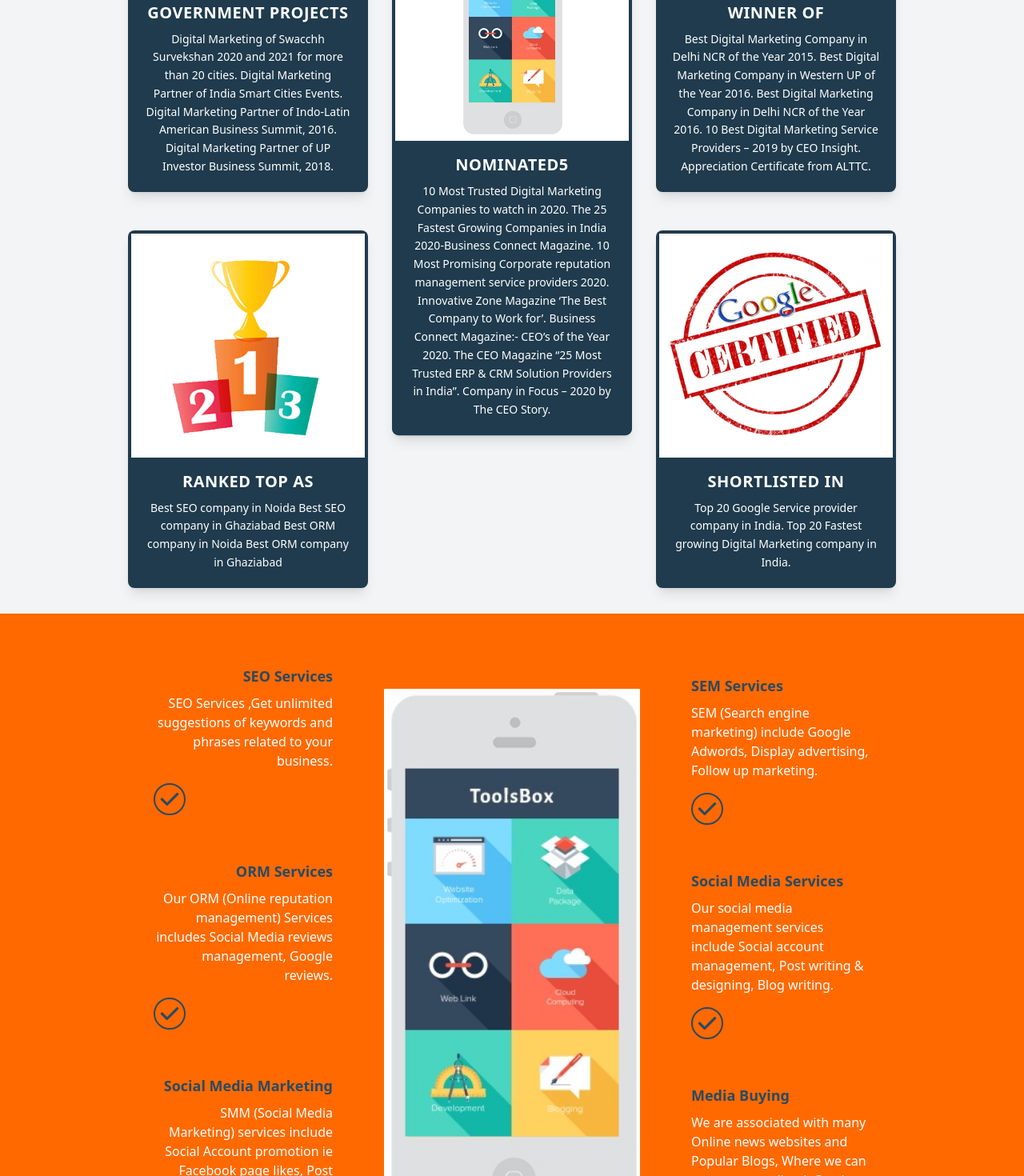
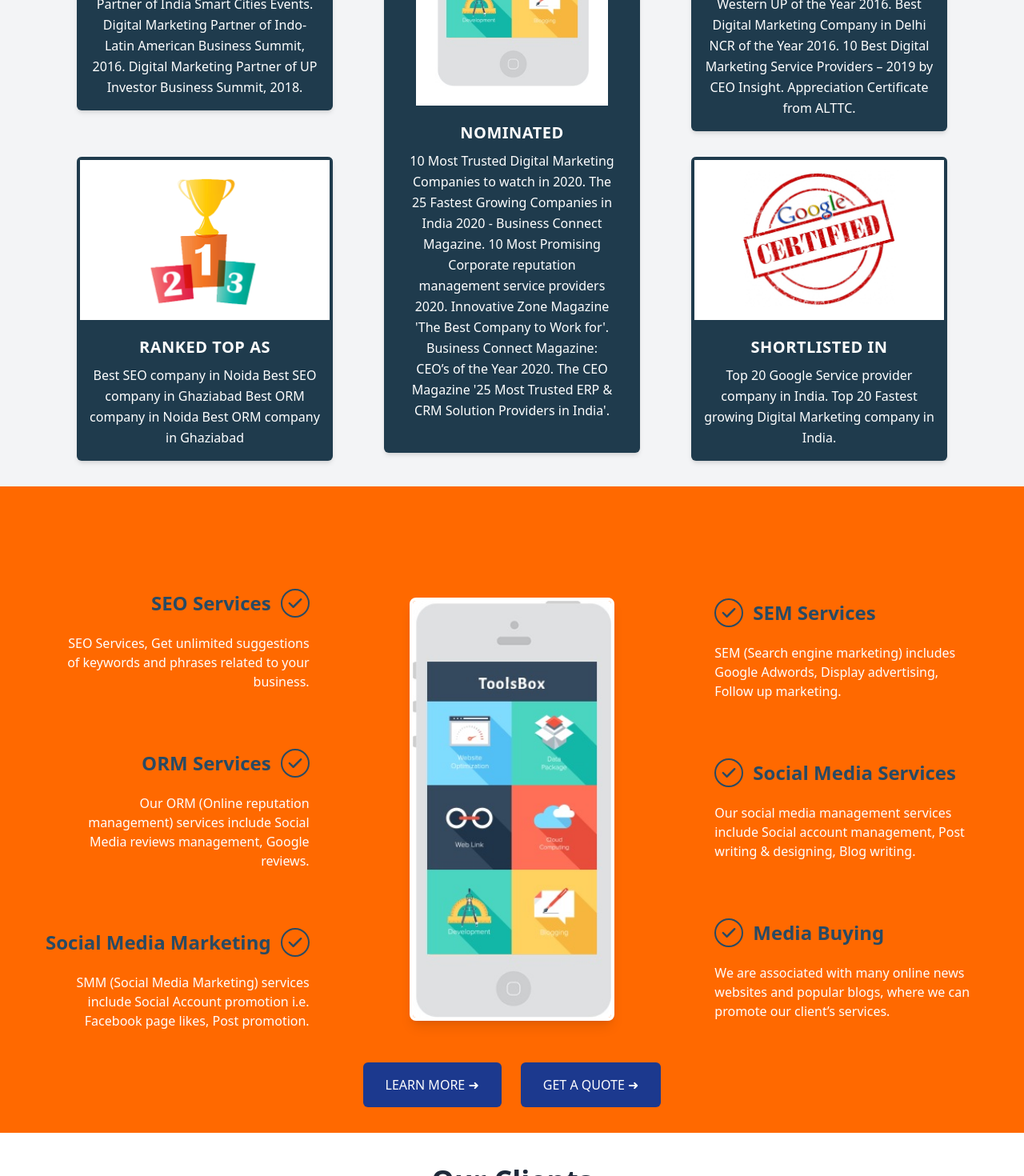
Before and after one commit to Erroug/NktechFinal, a React (Vite) app: page / in a window 1280 px wide. Shown: the part 2300-3770 px from the top of the page at 80% size. Built offline with nearby package versions, Linux system fonts and the light colour scheme.

Commit message:
optimized site

```diff
--- a/src/App.jsx
+++ b/src/App.jsx
@@ -3,7 +3,7 @@ import Home from "./pages/Home.jsx";
 import About from "./pages/AboutUs.jsx";
 import Services from "./pages/services/Services.jsx";
 import Navbar from "./components/Navbar.jsx";
-import Footer from "./components/Footer.jsx"; // ✅ Added Footer import
+import Footer from "./components/Footer.jsx";
 
 import ServicesSection from "./components/ServicesSection .jsx";
 
--- a/src/components/AwardsAchievements.jsx
+++ b/src/components/AwardsAchievements.jsx
@@ -1,20 +1,41 @@
-// Use images from public/assets so they resolve in production on Vercel
+import React from "react";
+
+// image paths (from public/assets)
 const awardImg = "/assets/govt-projects.png";
 const WinnerImg = "/assets/winner.png";
 const RankImg = "/assets/rank.png";
 const GoogleImg = "/assets/google-certified.png";
 const iphoneImg = "/assets/iphone-toolbox.jpg";
 
-const Card = ({ title, description, imgSrc, width, height }) => (
-  <div className="w-75 p-1 bg-[#1f3b4d] text-white rounded-lg shadow-lg overflow-hidden">
+const Card = ({ title, description, imgSrc, center }) => (
+  <div
+    className={`bg-[#1f3b4d] text-white rounded-md shadow-md overflow-hidden ${
+      center ? "flex flex-col items-center justify-center py-6 px-4" : ""
+    }`}
+  >
+    {/* image area */}
+    <div
+      className={`bg-white flex items-center justify-center ${
+        center
+          ? "px-6 py-6 border-4 border-[#1f3b4d]"
+          : "p-3 border-4 border-[#1f3b4d]"
+      }`}
+    >
       <img
         src={imgSrc}
         alt={title}
-      className="w-full h-70 object-contain bg-white p-2"
+        className={`object-contain ${
+          center ? "w-36 sm:w-40 md:w-48 h-auto" : "w-full h-40 sm:h-44"
+        }`}
       />
-    <div className="p-4 text-center">
-      <h2 className="text-xl font-bold uppercase tracking-wide">{title}</h2>
-      <p className="mt-2 text-sm leading-relaxed">{description}</p>
+    </div>
+
+    {/* content */}
+    <div className={`p-4 text-center ${center ? "pt-4" : ""}`}>
+      <h2 className="text-lg sm:text-xl font-bold uppercase tracking-wide">
+        {title}
+      </h2>
+      <p className="mt-2 text-sm sm:text-base leading-relaxed">{description}</p>
     </div>
   </div>
 );
@@ -23,56 +44,75 @@ export default function AwardsGrid() {
   const cards = [
     {
       title: "GOVERNMENT PROJECTS",
-      description: "Digital Marketing of Swacchh Survekshan 2020 and 2021 for more than 20 cities. Digital Marketing Partner of India Smart Cities Events. Digital Marketing Partner of Indo-Latin American Business Summit, 2016. Digital Marketing Partner of UP Investor Business Summit, 2018.",
+      description:
+        "Digital Marketing of Swacchh Survekshan 2020 and 2021 for more than 20 cities. Digital Marketing Partner of India Smart Cities Events. Digital Marketing Partner of Indo-Latin American Business Summit, 2016. Digital Marketing Partner of UP Investor Business Summit, 2018.",
       imgSrc: awardImg,
     },
     {
       title: "WINNER OF",
-      description: "Best Digital Marketing Company in Delhi NCR of the Year 2015. Best Digital Marketing Company in Western UP of the Year 2016. Best Digital Marketing Company in Delhi NCR of the Year 2016. 10 Best Digital Marketing Service Providers – 2019 by CEO Insight. Appreciation Certificate from ALTTC.",
+      description:
+        "Best Digital Marketing Company in Delhi NCR of the Year 2015. Best Digital Marketing Company in Western UP of the Year 2016. Best Digital Marketing Company in Delhi NCR of the Year 2016. 10 Best Digital Marketing Service Providers – 2019 by CEO Insight. Appreciation Certificate from ALTTC.",
       imgSrc: WinnerImg,
-      width: "289px",
     },
     {
       title: "RANKED TOP AS",
-      description: "Best SEO company in Noida Best SEO company in Ghaziabad Best ORM company in Noida Best ORM company in Ghaziabad",
+      description:
+        "Best SEO company in Noida Best SEO company in Ghaziabad Best ORM company in Noida Best ORM company in Ghaziabad",
       imgSrc: RankImg,
     },
     {
       title: "SHORTLISTED IN",
-      description: "Top 20 Google Service provider company in India. Top 20 Fastest growing Digital Marketing company in India.",
+      description:
+        "Top 20 Google Service provider company in India. Top 20 Fastest growing Digital Marketing company in India.",
       imgSrc: GoogleImg,
     },
     {
-      title: "NOMINATED5",
-      description: "10 Most Trusted Digital Marketing Companies to watch in 2020. The 25 Fastest Growing Companies in India 2020-Business Connect Magazine. 10 Most Promising Corporate reputation management service providers 2020. Innovative Zone Magazine ‘The Best Company to Work for’. Business Connect Magazine:- CEO’s of the Year 2020. The CEO Magazine “25 Most Trusted ERP & CRM Solution Providers in India”. Company in Focus – 2020 by The CEO Story.",
+      title: "NOMINATED",
+      description:
+        "10 Most Trusted Digital Marketing Companies to watch in 2020. The 25 Fastest Growing Companies in India 2020 - Business Connect Magazine. 10 Most Promising Corporate reputation management service providers 2020. Innovative Zone Magazine 'The Best Company to Work for'. Business Connect Magazine: CEO’s of the Year 2020. The CEO Magazine '25 Most Trusted ERP & CRM Solution Providers in India'.",
       imgSrc: iphoneImg,
     },
   ];
 
   return (
- <div className="p-8 bg-gray-100">
-      {/* Heading */}
-      <h1 className="text-4xl font-bold text-center mb-8 text-[#1f3b4d]">
+    <div className="p-6 sm:p-8 bg-gray-100">
+      <h1 className="text-2xl sm:text-3xl md:text-4xl font-bold text-center mb-8 text-[#1f3b4d]">
         Awards And Achievements
       </h1>
 
+      {/* Responsive Grid */}
+      <div
+        className="
+          grid gap-6 sm:gap-8 max-w-6xl mx-auto
+          grid-cols-1
+          sm:grid-cols-2
+          lg:grid-cols-[1fr_320px_1fr]
+          auto-rows-auto
+        "
+      >
+        {/* top-left */}
+        <div className="mx-auto w-full max-w-xs sm:max-w-sm lg:max-w-[320px]">
+          <Card {...cards[0]} />
+        </div>
 
-    <div className="relative flex flex-col items-center gap-12 mt-20">
-      {/* First row */}
-      <div className="flex gap-90">
-        <Card {...cards[0]} />
+        {/* center (spans 2 rows on lg) */}
+        <div className="lg:row-span-2 lg:justify-self-center lg:w-[320px]">
+          <Card {...cards[4]} center />
+        </div>
+
+        {/* top-right */}
+        <div className="mx-auto w-full max-w-xs sm:max-w-sm lg:max-w-[320px]">
           <Card {...cards[1]} />
         </div>
 
-      {/* Second row */}
-      <div className="flex gap-90">
+        {/* bottom-left */}
+        <div className="mx-auto w-full max-w-xs sm:max-w-sm lg:max-w-[320px]">
           <Card {...cards[2]} />
-        <Card {...cards[3]} />
         </div>
 
-      {/* Middle card */}
-      <div className="absolute top-1/2  transform -translate-y-1/2">
-        <Card {...cards[4]} />
+        {/* bottom-right */}
+        <div className="mx-auto w-full max-w-xs sm:max-w-sm lg:max-w-[320px]">
+          <Card {...cards[3]} />
         </div>
       </div>
     </div>
--- a/src/components/ServicesSection .jsx
+++ b/src/components/ServicesSection .jsx
@@ -1,90 +1,105 @@
 import React from "react";
-const iphone = "/assets/iphone-toolbox.jpg";
-import { HiCheck, HiArrowCircleRight } from "react-icons/hi";
+import { HiCheck } from "react-icons/hi";
 
-const ServicesSection = () => {
-  const cards = [
-    { title: "SEO Services", description: "SEO Services ,Get unlimited suggestions of keywords and phrases related to your business." },
-    { title: "ORM Services", description: "Our ORM (Online reputation management) Services includes Social Media reviews management, Google reviews." },
-    { title: "Social Media Marketing", description: "SMM (Social Media Marketing) services include Social Account promotion ie Facebook page likes, Post promotion." },
-    { title: "SEM Services", description: "SEM (Search engine marketing) include Google Adwords, Display advertising, Follow up marketing." },
-    { title: "Social Media Services", description: "Our social media management services include Social account management, Post writing & designing, Blog writing." },
-    { title: "Media Buying", description: "We are associated with many Online news websites and Popular Blogs, Where we can promote our client’s Services." },
+export default function ServicesShowcase() {
+  const servicesLeft = [
+    {
+      title: "SEO Services",
+      desc: "SEO Services, Get unlimited suggestions of keywords and phrases related to your business.",
+    },
+    {
+      title: "ORM Services",
+      desc: "Our ORM (Online reputation management) services include Social Media reviews management, Google reviews.",
+    },
+    {
+      title: "Social Media Marketing",
+      desc: "SMM (Social Media Marketing) services include Social Account promotion i.e. Facebook page likes, Post promotion.",
+    },
+  ];
+
+  const servicesRight = [
+    {
+      title: "SEM Services",
+      desc: "SEM (Search engine marketing) includes Google Adwords, Display advertising, Follow up marketing.",
+    },
+    {
+      title: "Social Media Services",
+      desc: "Our social media management services include Social account management, Post writing & designing, Blog writing.",
+    },
+    {
+      title: "Media Buying",
+      desc: "We are associated with many online news websites and popular blogs, where we can promote our client’s services.",
+    },
   ];
 
   return (
-    <div className="flex items-center justify-center min-h-screen bg-orange-500 px-4 sm:px-8 py-12">
+    <section className="bg-orange-500 text-gray-900 py-20 sm:py-28 px-2 sm:px-6 min-h-[500px] sm:min-h-[600px] flex items-center relative">
+      {/* Hover Animation Style */}
       <style>{`
-        .zoom-hover:hover { animation: zoomInOut 0.8s infinite; }
+        .zoom-hover:hover {
+          animation: zoomInOut 0.8s infinite;
+        }
         @keyframes zoomInOut {
           0%, 100% { transform: scale(1); }
           50% { transform: scale(1.1); }
         }
       `}</style>
 
-      {/* Content wrapper */}
-      <div className="relative flex flex-col items-center">
-        {/* Top grid: cards + phone */}
-        <div className="grid grid-cols-1 md:grid-cols-3 gap-8 md:gap-12 items-center">
+      {/* Force 3-column layout always */}
+      <div className="max-w-7xl mx-auto grid grid-cols-3 items-stretch gap-8 sm:gap-12 w-full">
+        {/* Left Services */}
+        <div className="space-y-10 text-right flex flex-col justify-center">
+          {servicesLeft.map((service, i) => (
+            <div key={i} className="p-2 sm:p-4">
+              <h3 className="text-base sm:text-lg md:text-2xl lg:text-2xl font-bold text-[#294A63] flex items-center justify-end gap-3">
+                {service.title}
+                <span className="border-[2.5px] rounded-full text-[#294A63] w-8 h-8 sm:w-9 sm:h-9 flex items-center justify-center transition-transform duration-300 hover:text-white zoom-hover">
+                  <HiCheck className="w-5 h-5 sm:w-6 sm:h-6" />
+                </span>
+              </h3>
+              <p className="mt-4 sm:mt-5 text-white text-sm sm:text-base max-w-[220px] sm:max-w-xs ml-auto">
+                {service.desc}
+              </p>
+            </div>
+          ))}
+        </div>
 
-          {/* Left cards */}
-          <div className="flex flex-col text-right items-end space-y-6 order-2 md:order-1">
-            {cards.slice(0, 3).map((card, index) => (
-              <div key={index} className="p-4 w-full sm:w-64">
-                <h3 className="text-lg text-[#294A63] font-bold mb-2">{card.title}</h3>
-                <p className="text-white mb-4 text-sm sm:text-base">{card.description}</p>
-                <button
-                  className="border-[2.5px] rounded-full bg-transparent text-[#294A63] w-9 h-9 sm:w-10 sm:h-10 flex items-center justify-center transition-transform duration-300 zoom-hover hover:text-white"
-                >
-                  <HiCheck className="w-7 h-7 sm:w-8 sm:h-8" />
-                </button>
-              </div>
-            ))}
-          </div>
+        {/* Middle Image + Buttons */}
+        <div className="relative flex items-center justify-center">
+          <img
+            src="/assets/iphone-toolbox.jpg"
+            alt="ToolsBox"
+            className="w-28 sm:w-44 md:w-56 lg:w-64 border-4 border-white rounded-lg shadow-lg"
+          />
 
-          {/* Center phone */}
-          <div className="flex justify-center order-1 md:order-2">
-            <img
-              src={iphone}
-              alt="Center"
-              className="border-4 border-white w-44 sm:w-56 md:w-72 lg:w-80"
-            />
-          </div>
-
-          {/* Right cards */}
-          <div className="flex flex-col items-start space-y-6 order-3">
-            {cards.slice(3, 6).map((card, index) => (
-              <div key={index} className="p-4 w-full sm:w-64">
-                <h3 className="text-lg text-[#294A63] font-bold mb-2">{card.title}</h3>
-                <p className="text-white mb-4 text-sm sm:text-base">{card.description}</p>
-                <button
-                  className="border-[2.5px] rounded-full bg-transparent text-[#294A63] w-9 h-9 sm:w-10 sm:h-10 flex items-center justify-center transition-transform duration-300 zoom-hover hover:text-white"
-                >
-                  <HiCheck className="w-7 h-7 sm:w-8 sm:h-8" />
-                </button>
-              </div>
-            ))}
+          {/* Buttons */}
+          <div className="absolute bottom-[-40px] sm:bottom-[-80px] flex flex-col sm:flex-row justify-center gap-5 sm:gap-6">
+            <button className="bg-blue-900 text-white px-5 sm:px-7 py-3 sm:py-4 rounded-md font-medium hover:bg-blue-800 transition text-sm sm:text-base">
+              LEARN MORE ➜
+            </button>
+            <button className="bg-blue-900 text-white px-5 sm:px-7 py-3 sm:py-4 rounded-md font-medium hover:bg-blue-800 transition text-sm sm:text-base">
+              GET A QUOTE ➜
+            </button>
           </div>
         </div>
 
-        {/* Buttons below phone */}
-        <div className="flex flex-col sm:flex-row gap-4 mt-8">
-          <a
-            href="/learn-more"
-            className="bg-[#294A63] text-white px-6 py-2 shadow-md flex items-center gap-2 text-sm sm:text-base hover:bg-[#1f3a4d] transition"
-          >
-            LEARN MORE <HiArrowCircleRight className="w-5 h-5" />
-          </a>
-          <a
-            href="/get-a-quote"
-            className="bg-[#294A63] text-white px-6 py-2 shadow-md flex items-center gap-2 text-sm sm:text-base hover:bg-[#1f3a4d] transition"
-          >
-            GET A QUOTE <HiArrowCircleRight className="w-5 h-5" />
-          </a>
+        {/* Right Services */}
+        <div className="space-y-10 text-left flex flex-col justify-center">
+          {servicesRight.map((service, i) => (
+            <div key={i} className="p-2 sm:p-4">
+              <h3 className="text-base sm:text-lg md:text-2xl lg:text-2xl font-bold text-[#294A63] flex items-center justify-start gap-3">
+                <span className="border-[2.5px] rounded-full text-[#294A63] w-8 h-8 sm:w-9 sm:h-9 flex items-center justify-center transition-transform duration-300 hover:text-white zoom-hover">
+                  <HiCheck className="w-5 h-5 sm:w-6 sm:h-6" />
+                </span>
+                {service.title}
+              </h3>
+              <p className="mt-4 sm:mt-5 text-white text-sm sm:text-base max-w-[220px] sm:max-w-xs mr-auto">
+                {service.desc}
+              </p>
+            </div>
+          ))}
         </div>
       </div>
-    </div>
+    </section>
   );
-};
-
-export default ServicesSection;
+}
```
Lines whose indentation alone changed are shown as unchanged.
